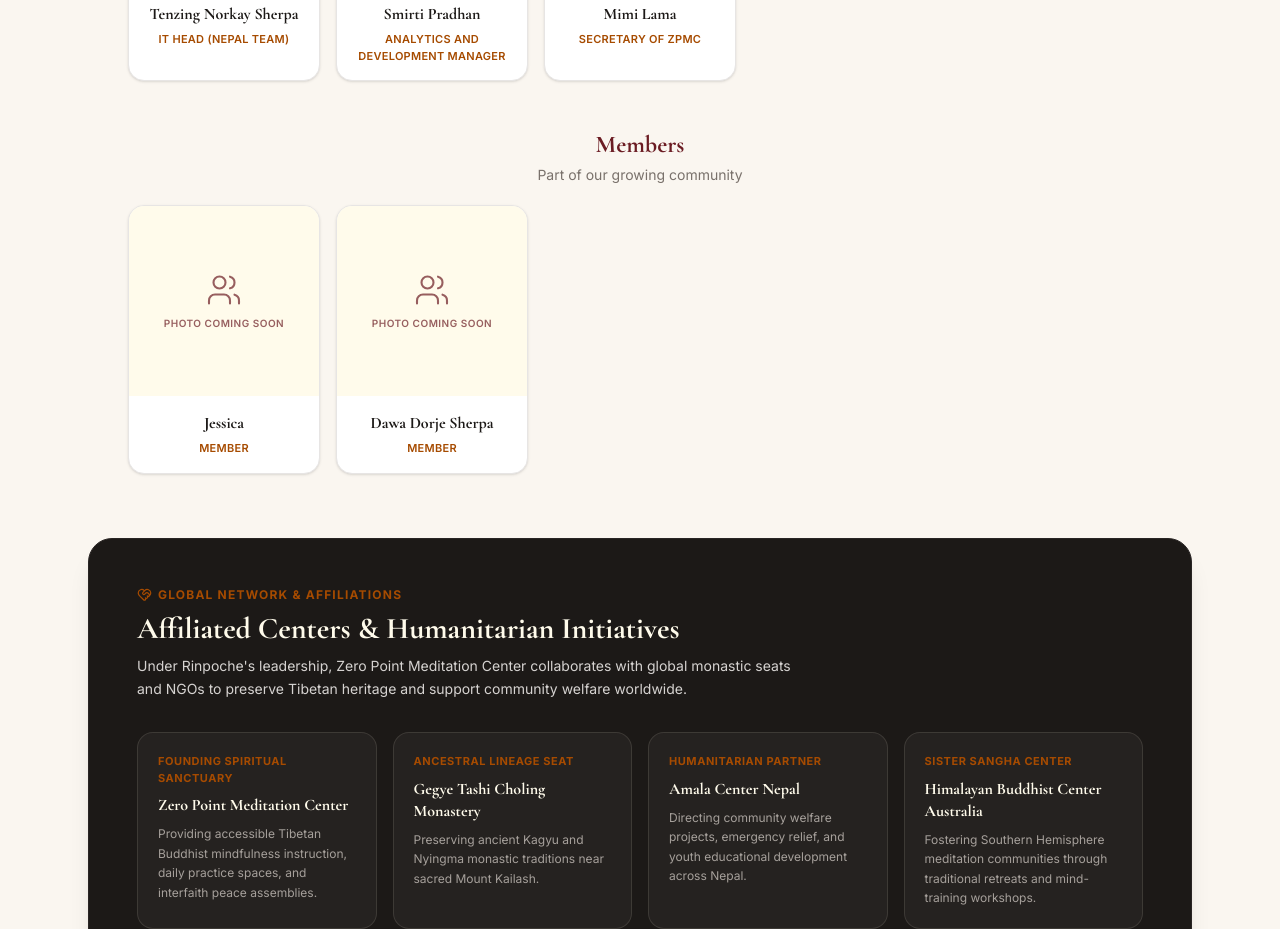
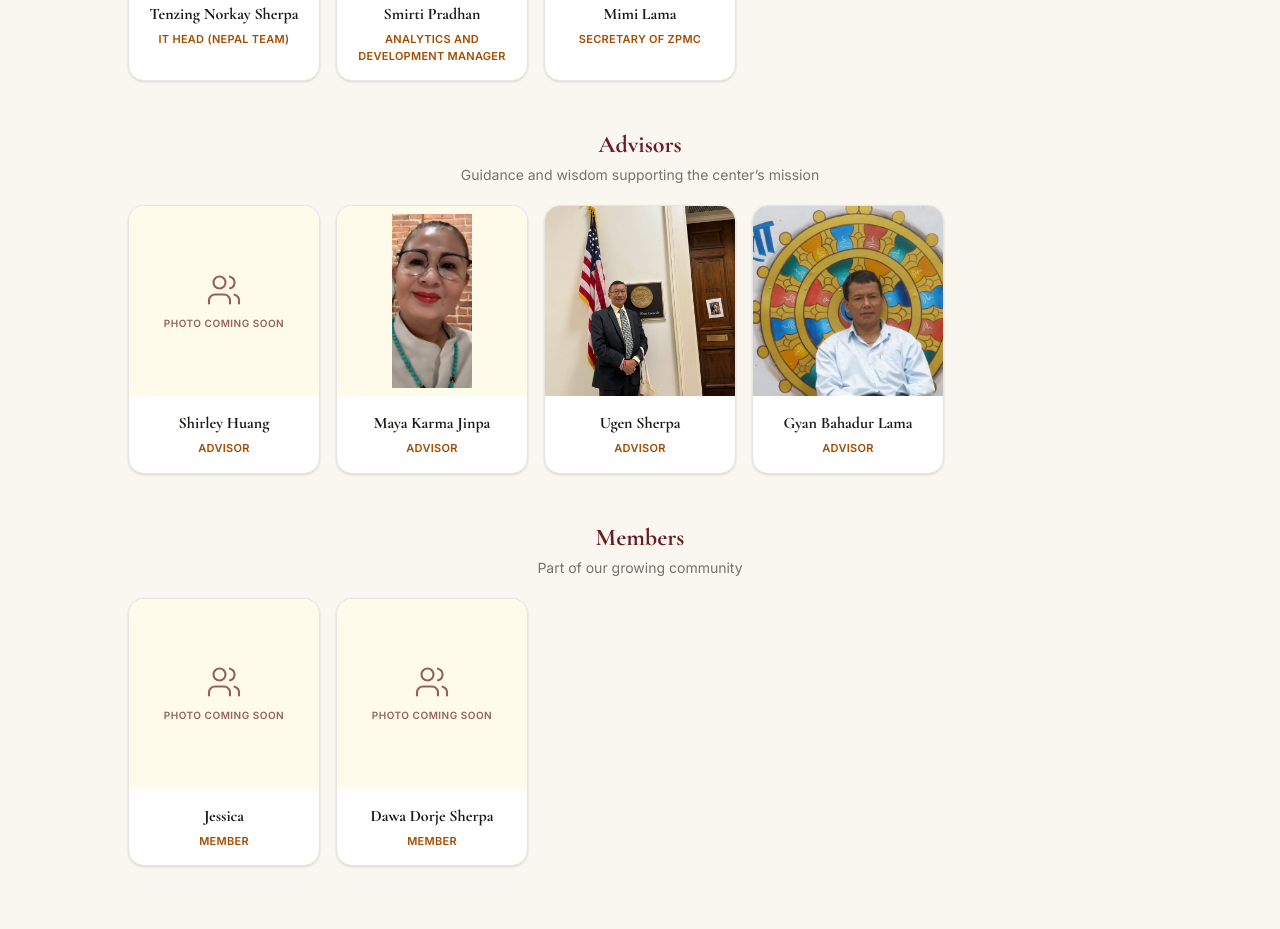
Before and after one commit to sherpaten/Zero-Point-Meditation-Center, a React (Vite) app in the folder zero-point-meditation/: page /about in a window 1280 px wide. Shown: the part 3620-4549 px from the top of the page. Built offline with nearby package versions, Linux system fonts and the light colour scheme.

Commit message:
Add Ugen Sherpa and Gyan Bahadur Lama as advisors

```diff
--- a/zero-point-meditation/src/pages/About.jsx
+++ b/zero-point-meditation/src/pages/About.jsx
@@ -14,6 +14,8 @@ import tenzingNorkaySherpa from '../assets/Teams/Tenzing Norkay Sherpa.webp';
 import smrityPhoto from '../assets/Teams/Smty.jpeg';
 import mimiLamaPhoto from '../assets/Teams/Mimi Lama.jpeg';
 import mayaKarmaJinpaPhoto from '../assets/Teams/Maya Karma Jinpa.jpeg';
+import ugenSherpaPhoto from '../assets/Teams/Ugen Sherpa.jpeg';
+import gyanBahadurLamaPhoto from '../assets/Teams/Gyan Bahadur Lama .jpeg';
 import journeyTeaching1 from '../assets/Teaching 1.webp';
 import journeyTeaching2 from '../assets/Teaching 2.jpg';
 import journeyTeaching3 from '../assets/Teaching 3.webp';
@@ -65,6 +67,8 @@ export default function About() {
     { name: 'Mimi Lama', role: 'Secretary of ZPMC', group: 'Team', image: mimiLamaPhoto, alt: 'Mimi Lama, Secretary of Zero Point Meditation Center' },
     { name: 'Shirley Huang', role: 'Advisor', group: 'Advisors', image: null, alt: 'Profile placeholder for Shirley Huang, Advisor' },
     { name: 'Maya Karma Jinpa', role: 'Advisor', group: 'Advisors', image: mayaKarmaJinpaPhoto, alt: 'Maya Karma Jinpa, Advisor to Zero Point Meditation Center' },
+    { name: 'Ugen Sherpa', role: 'Advisor', group: 'Advisors', image: ugenSherpaPhoto, alt: 'Ugen Sherpa, Advisor to Zero Point Meditation Center' },
+    { name: 'Gyan Bahadur Lama', role: 'Advisor', group: 'Advisors', image: gyanBahadurLamaPhoto, alt: 'Gyan Bahadur Lama, Advisor to Zero Point Meditation Center' },
     { name: 'Jessica', role: 'Member', group: 'Members', image: null, alt: 'Profile placeholder for Jessica, Member' },
     { name: 'Dawa Dorje Sherpa', role: 'Member', group: 'Members', image: null, alt: 'Profile placeholder for Dawa Dorje Sherpa' }
   ];
@@ -364,6 +368,10 @@ export default function About() {
           <div className="text-center"><h3 id="team-members-heading" className="font-serif text-2xl font-bold text-buddhist-burgundy">Team</h3><p className="mt-1 text-sm text-stone-500">The people supporting the center’s day-to-day work</p></div>
           {renderPeople('Team')}
         </section>
+        <section id="advisors" aria-labelledby="advisors-heading" className="space-y-5 scroll-mt-28">
+          <div className="text-center"><h3 id="advisors-heading" className="font-serif text-2xl font-bold text-buddhist-burgundy">Advisors</h3><p className="mt-1 text-sm text-stone-500">Guidance and wisdom supporting the center’s mission</p></div>
+          {renderPeople('Advisors')}
+        </section>
         <section id="members" aria-labelledby="members-heading" className="space-y-5 scroll-mt-28">
           <div className="text-center"><h3 id="members-heading" className="font-serif text-2xl font-bold text-buddhist-burgundy">Members</h3><p className="mt-1 text-sm text-stone-500">Part of our growing community</p></div>
           {renderPeople('Members')}
```
